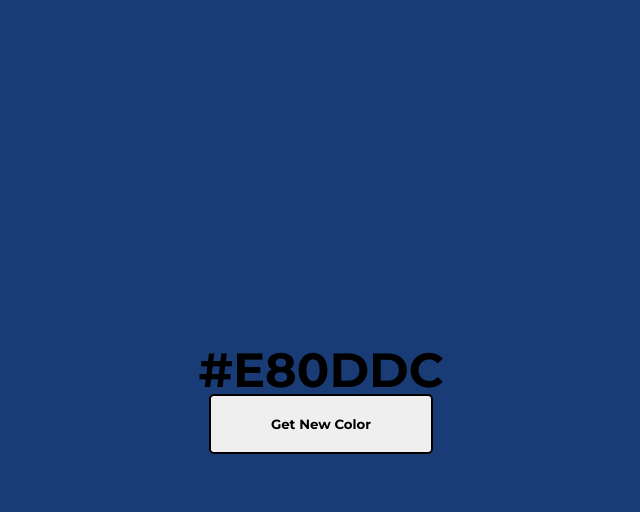
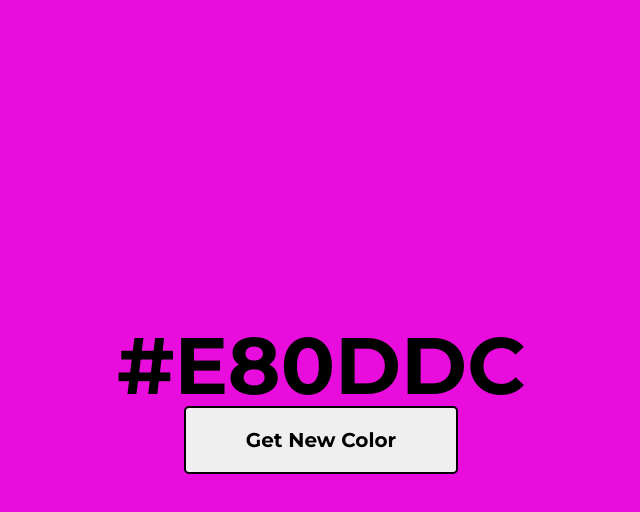
Before and after one commit to KieranDevlin/random-colour-generator, a website: page index.html in a window 1280 px wide. Both pictures are taken after a click on the button "Get New Color". Shown: the whole page, without its empty margins (319-959 px from the left). Drawn offline with Linux system fonts and the light colour scheme; files that its build step writes are made by us from their sources.

Commit message:
add README, update js variables

```diff
--- a/css/styles.css
+++ b/css/styles.css
@@ -1,6 +1,7 @@
 html {
   box-sizing: border-box;
   font-family: 'Montserrat', sans-serif;
+  font-size: 80px;
 }
 
 body {
@@ -22,6 +23,7 @@ body {
 
 #randBtn {
   font-family: 'Montserrat', sans-serif;
+  font-size: 20px;
   padding: 20px 60px;
   margin: 0 auto;
   border-radius: 5px;
@@ -37,6 +39,5 @@ body {
 }
 
 #hexCode {
-  font-size: 3rem;
   margin: 0;
 }
--- a/js/script.js
+++ b/js/script.js
@@ -4,7 +4,7 @@ const hexCode = document.getElementById('hexCode');
 
 const getNewColor = () => {
   let newHexCode = '';
-  let chars = '0123456789ABCDEF';
+  const chars = '0123456789ABCDEF';
   const hexLength = 6;
 
   for (let i = 0; i < hexLength; i++) {
@@ -19,8 +19,9 @@ randBtn.addEventListener('click', function(event) {
   event.preventDefault();
 
   const audio = new Audio('./audio/ding.wav');
+  const newDOMColor = getNewColor();
 
-  hexCode.innerHTML = getNewColor();
-  background.setAttribute('style', 'background-color:' + getNewColor());
+  hexCode.innerHTML = newDOMColor;
+  background.setAttribute('style', 'background-color:' + newDOMColor);
   audio.play();
 });
```
Also changed, not shown: README.md (added), build/js/script.min.js.
